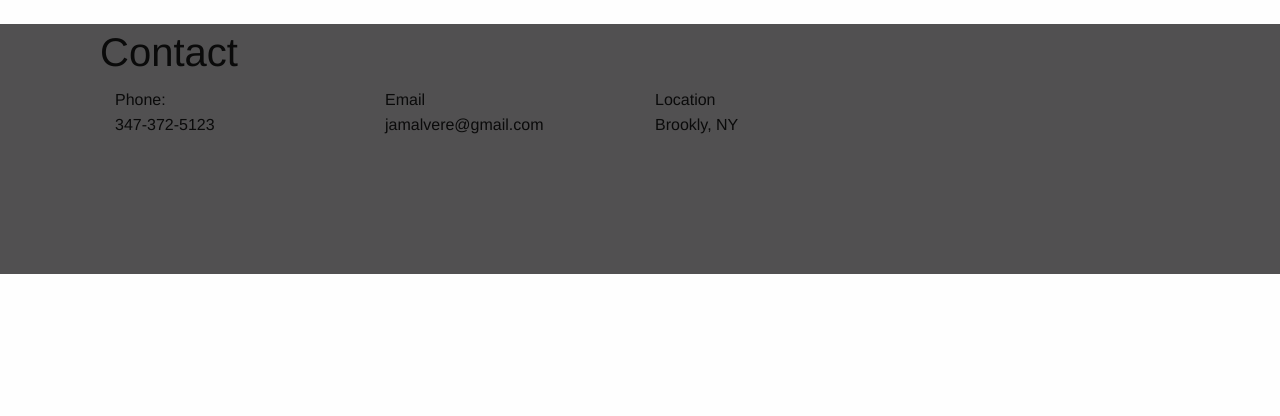
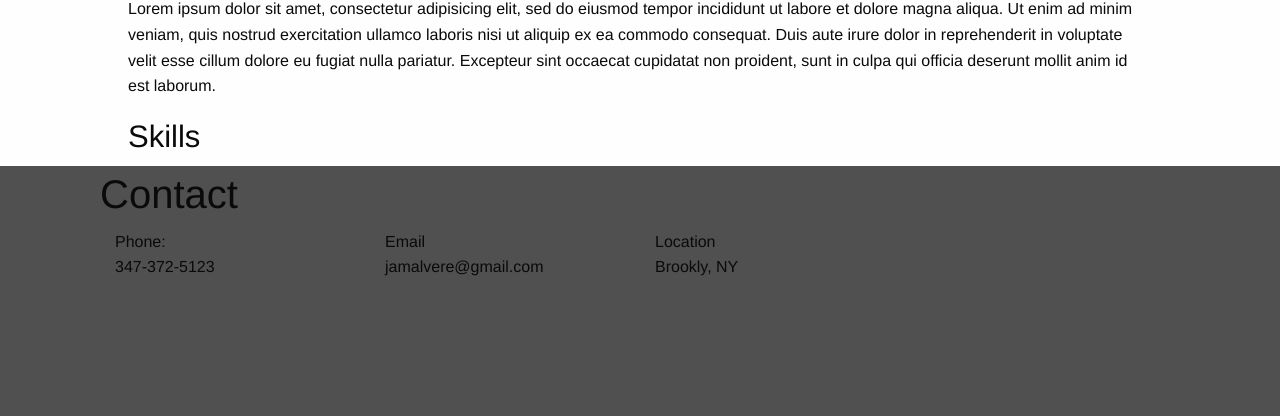
Before and after one commit to jalvere00/foundation_site, a website: page public/index.html in a window 1280 px wide. Shown: the part 726-1142 px from the top of the page. Before the commit the page ends 1000 px from the top, so only its background shows below. Drawn offline with Linux system fonts and the light colour scheme.

Commit message:
Create About me and add more sections to the body of the site

```diff
--- a/public/index.html
+++ b/public/index.html
@@ -21,10 +21,10 @@
 						<a href="#about-me">About</a>
 					</li>
 					<li class="nav_elements">
-						<a>Experience</a>
+						<a href="#experience">Experience</a>
 					</li>
 					<li class="nav_elements">
-						<a>Skills</a>
+						<a href="#skills">Skills</a>
 					</li>
 					<li class="nav_elements">
 						<a href="#footerId">Contact</a>
@@ -35,6 +35,10 @@
 		<main id="mainPage">
 			<article id="about-me">
 				<h3 class="title">About</h3>
+				<p class="description">I graduated from The City College of New York with a Bachelors degree in Computer Engineering. While there I started working as an intern for the Operation Planning/ System Data Research division of New York City Transit in my senior year of college. After graduation, I got hired by that very division as a Staff Analyst/Software Developer. There I worked with such a width range of technologies and on a lot of different projects that range from writing Java code to format and transfer data in Oracle database to building a dashboard from the ground up which query a mongo database. There I learn how to work hard and smart to get the job done and I showed that I have to ability to grow, learn and solve any problem that arises.</p>
+			</article>
+			<article id="experience">
+				<h3 class="title">Experience</h3>
 				<p class="description">Lorem ipsum dolor sit amet, consectetur adipisicing elit, sed do eiusmod
 				tempor incididunt ut labore et dolore magna aliqua. Ut enim ad minim veniam,
 				quis nostrud exercitation ullamco laboris nisi ut aliquip ex ea commodo
@@ -42,11 +46,15 @@
 				cillum dolore eu fugiat nulla pariatur. Excepteur sint occaecat cupidatat non
 				proident, sunt in culpa qui officia deserunt mollit anim id est laborum.</p>
 			</article>
+			<article id="skills">
+				<h3 class="title">Skills</h3>
+				<section id="skills">
+
+				</section>
+			</article>
 		</main>
 		<footer id="footerId">
-			<div id="footerTitle">
-				<h2>Contact</h2>
-			</div>
+			<h2>Contact</h2>
 			<div id="footerInfo" class="grid-x grid-padding-x">
 				<div class="large-3 small-6 cell">
 					<span class="info_element_type">Phone:</span>
```
